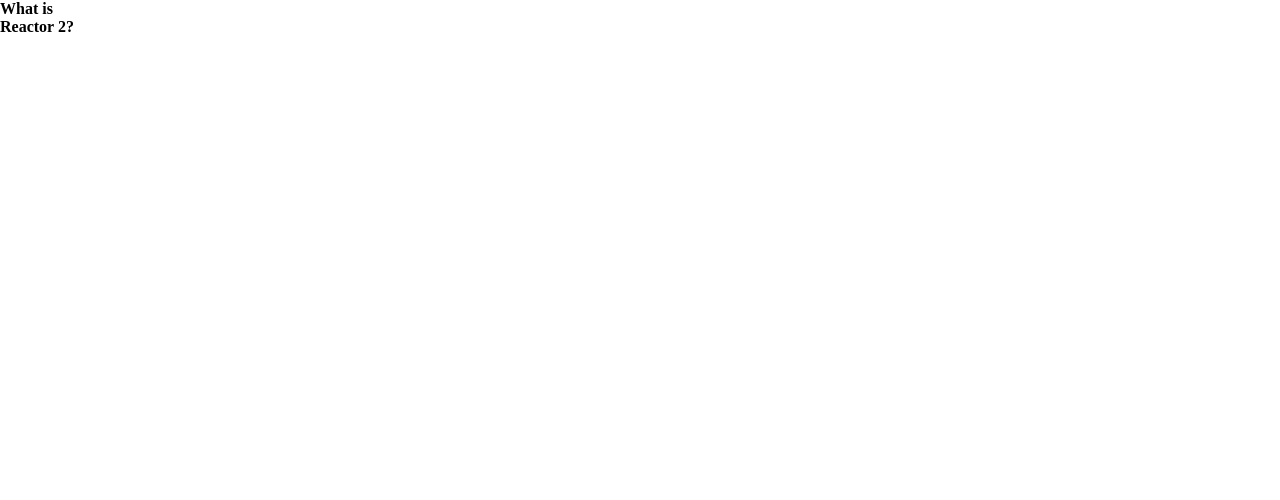
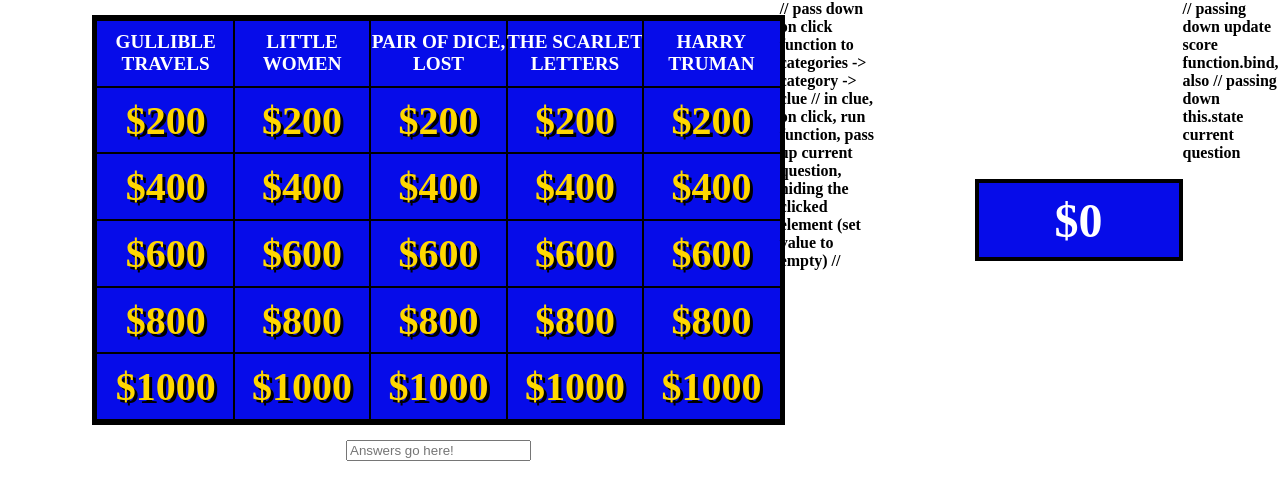
Before and after one commit to jkeane889/mcsp-The-Answer-is-React-master, a React app: page / in a window 1280 px wide. Built offline with nearby package versions, Linux system fonts and the light colour scheme; a web font is replaced by a local one.

Commit message:
Most up to date

```diff
--- a/client/components/App.js
+++ b/client/components/App.js
@@ -1,5 +1,8 @@
 import React, { Component } from 'react';
 import { categories } from '../../testdata';
+import Gameboard from './Gameboard.js';
+import Scoreboard from './Scoreboard.js'
+import Response from './Response';
 
 export default class App extends Component {
   constructor(props) {
@@ -12,18 +15,40 @@
       score: 0
     };
   }
+
+ selectQuestion(question) {
+   this.setState({currentQuestion: question})
+ }
+
+ recordResponse(e) {
+  this.setState({currentQuestion: question})
+}
+
+submitResponse(e) {
+  this.setState({currentQuestion: question})
+}
+
+
+// function to update the state of the current question
+  // on click event based on clue click
+
+
   componentDidMount() {
     // Getting data from an external API
     //1. A query to /api/categories to get a set of categories
     //2. A set of queries afterwards to /api/category at each category id to get clues for that category
   }
   render() {
+  //console.log(this)
     return (
       <div id={'app'}>
-        What is Reactor 2?
-        {/* Gameboard */}
-        {/* Scoreboard */}
-        {/* Response */}
+        <Gameboard categories={this.state.results} id={'gameboard'} currentQuestion={this.state.currentQuestion} selectQuestion={this.selectQuestion.bind(this)} answeredQuestions={this.state.answeredQuestions}/>
+        // pass down on click function to categories -> category -> clue
+        // in clue, on click, run function, pass up current question, hiding the clicked element (set value to empty)
+        //
+        <Scoreboard score = {this.state.score}/>
+        <Response recordResponse={this.recordResponse.bind(this)} submitResponse={this.submitResponse.bind(this)}/> // passing down update score function.bind, also
+        // passing down this.state current question
       </div>
     );
   }
--- a/client/components/Categories.js
+++ b/client/components/Categories.js
@@ -1,10 +1,18 @@
 import React from 'react';
 import PropTypes from 'prop-types';
+import Category from './Category';
 
 const Categories = props => {
   return (
-    <div id={'categories'} data-testid="categoryList">
-      {/* display all the categories */}
+    <div id={'categories'}>
+      {props.categories.map(category =>
+          <Category key={category.id}
+          currentQuestion={props.currentQuestion}
+          category = {category}
+          selectQuestion={props.selectQuestion}
+          answeredQuestions={props.answeredQuestions}
+          />
+      )}
     </div>
   );
 };
--- a/client/components/Category.js
+++ b/client/components/Category.js
@@ -1,11 +1,13 @@
 import React from 'react';
 import PropTypes from 'prop-types';
+import Clue from './Clue';
 
 const Category = props => {
+  console.log(props)
   return (
-    <div className={'category'} data-testid="category">
-      {/* display category */}
-      {/* display clues for each category */}
+    <div className='category' data-testid='category'>
+     <div className='categoryTitle'>{props.category.title}</div>
+     {props.category.clues.map(item => <Clue clueObject={item} selected={false} answered={false} selectQuestion={props.selectQuestion} />)}
     </div>
   );
 };
--- a/client/components/Clue.js
+++ b/client/components/Clue.js
@@ -2,10 +2,16 @@
 import PropTypes from 'prop-types';
 
 const Clue = props => {
+  //console.log(props.clueObject.question)
+  //console.log(props.selectQuestion)
   // show $ value of clue OR
   // the Clue question itself OR
   // empty screen if it was already answered
-  return 'hi';
+
+  return (
+    <div className='clueValue' onClick={() => props.selectQuestion(props.clueObject)}>${props.clueObject.value}
+    </div>
+  );
 };
 
 Clue.propTypes = {
--- a/client/components/Gameboard.js
+++ b/client/components/Gameboard.js
@@ -1,12 +1,11 @@
 import React from 'react';
 import PropTypes from 'prop-types';
+import Categories from './Categories';
 
 const Gameboard = props => {
   return (
-    <div data-testid="gameboard" id={props.currentQuestion.question ? 'question' : 'gameboard'}>
-      {/* was a question clicked?  */}
-      {/* Yes? Show clue */}
-      {/* No? Show Categories */}
+    <div id={props.currentQuestion.question ? 'question' : 'gameboard'}>
+    <div> {props.currentQuestion.question ?  true : <Categories categories={props.categories} selectQuestion={props.selectQuestion} answeredQuestions={props.answeredQuestions}/>}</div>
     </div>
   );
 };
--- a/client/components/Response.js
+++ b/client/components/Response.js
@@ -11,6 +11,7 @@
   }
   recordResponse(newText) {
     this.setState({ userResponse: newText });
+    console.log(this.state.userResponse)
   }
   submitResponse(event) {
     // this function should fire when the user fills the response and hits 'enter'
@@ -25,6 +26,7 @@
           placeholder='Answers go here!'
           // handle data change
           // handle when 'enter' is hit
+          onChange= {this.recordResponse.bind(this)}
         >
         </input>
       </div>
--- a/client/components/Scoreboard.js
+++ b/client/components/Scoreboard.js
@@ -10,7 +10,7 @@
     passing.
   */
   return (
-    <div id={'scoreboard'} data-testid="scoreboard">
+    <div id={'scoreboard'}>
       ${props.score}
     </div>
   );
--- a/client/styles/styles.css
+++ b/client/styles/styles.css
@@ -58,6 +58,7 @@
   justify-content: center;
   align-items: center;
   font-size: 1.2em;
+  text-transform: uppercase;
 }
 
 .clueValue {
```
Also changed, not shown: dist/index.html, 1 other file.
